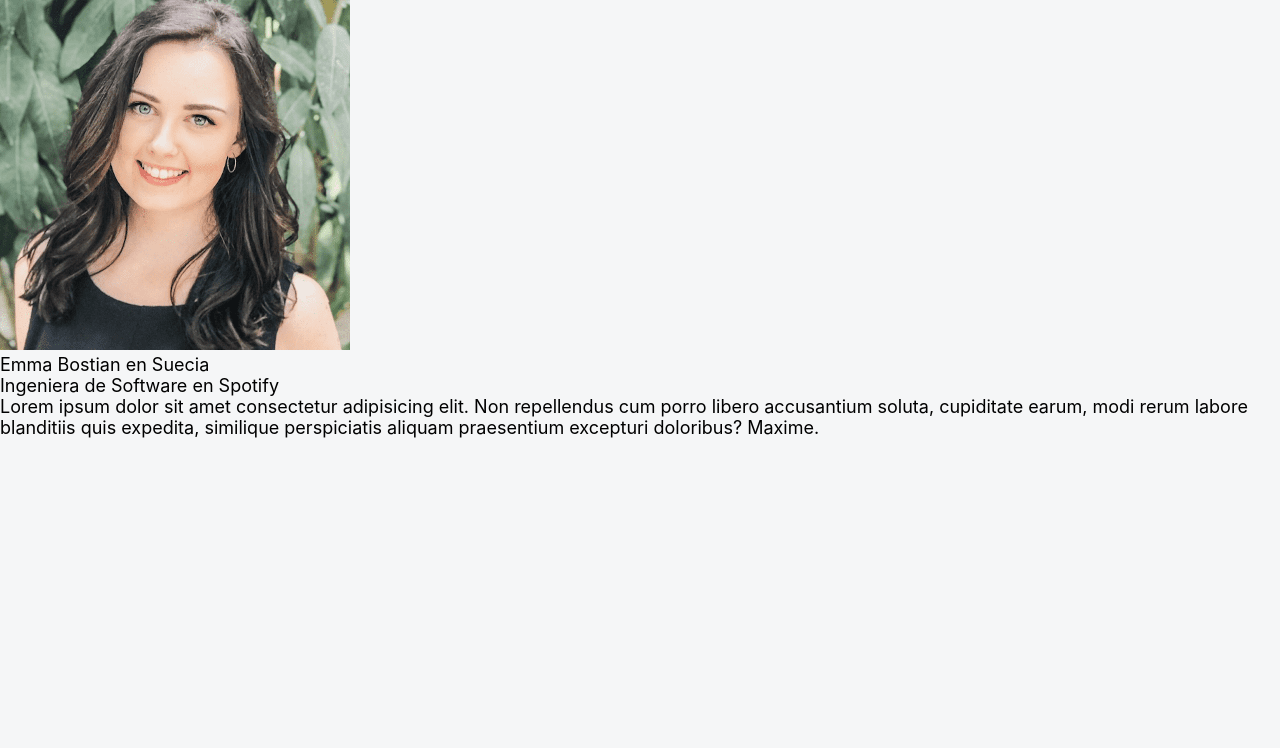
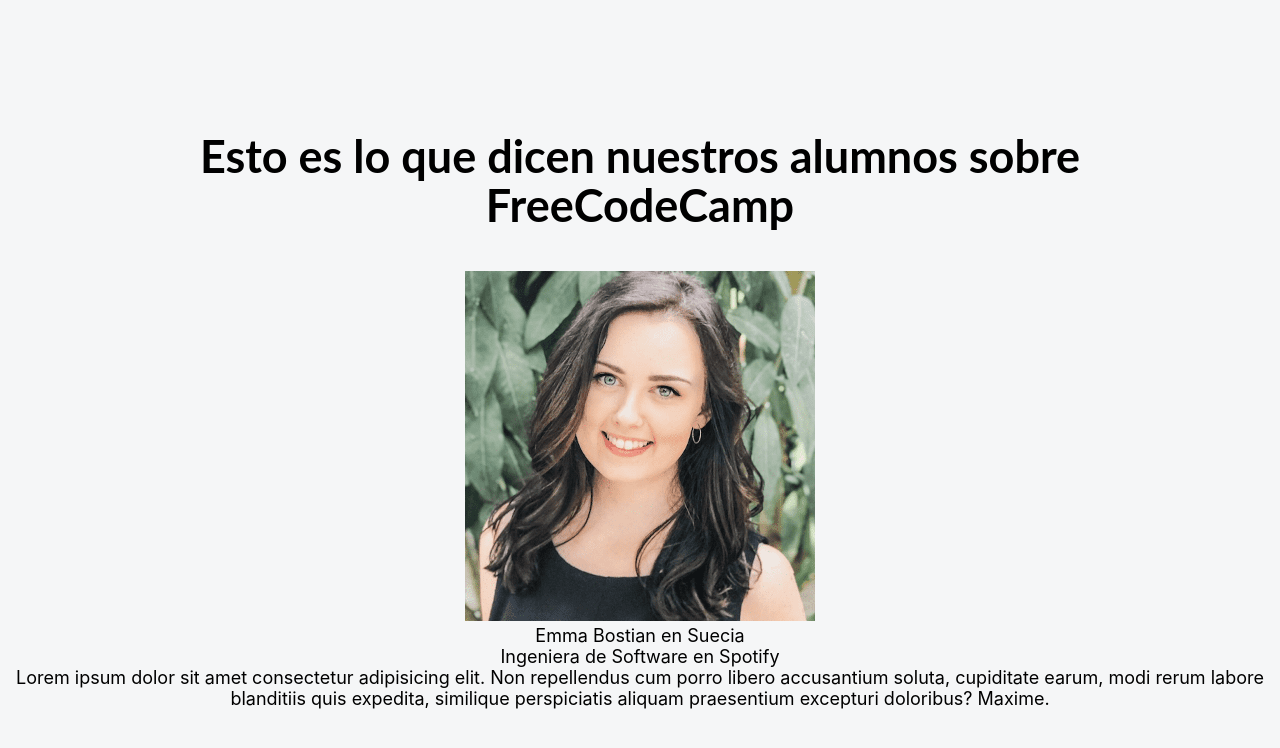
Before and after one commit to MarcoRosselDev/react-01-freecodecamp-testimonials, a React (Create React App) app: page / in a window 1280 px wide. Shown: the top 748 px of the page. Built offline with nearby package versions, Linux system fonts and the light colour scheme.

Commit message:
styles app.css 2

```diff
--- a/src/App.css
+++ b/src/App.css
@@ -8,3 +8,29 @@ body {
   font-size: 18px;
   background-color: #f5f6f7;
 }
+
+h1 {
+  max-width: 940px;
+  font-size: 2.5em;
+  font-family: Lato, sans-serif;
+  font-weight: 700;
+  line-height: 1.1;
+  margin: 40px 0;
+}
+
+.App {
+  min-height: 100vh;
+  display: flex;
+  flex-wrap: wrap;
+  align-items: center;
+  justify-content: center;
+  text-align: center;
+}
+
+.contenedor-principal {
+  min-height: 600px;
+  display: flex;
+  flex-wrap: wrap;
+  align-items: center;
+  justify-content: center;
+}
--- a/src/App.js
+++ b/src/App.js
@@ -4,7 +4,10 @@ import Testimonio from "./component/Testimonio.js"
 function App() {
   return (
     <div className="App">
-      <Testimonio/>
+      <div className='contenedor-principal'>
+        <h1>Esto es lo que dicen nuestros alumnos sobre FreeCodeCamp</h1>
+        <Testimonio/>
+      </div>
     </div>
   );
 }
```
